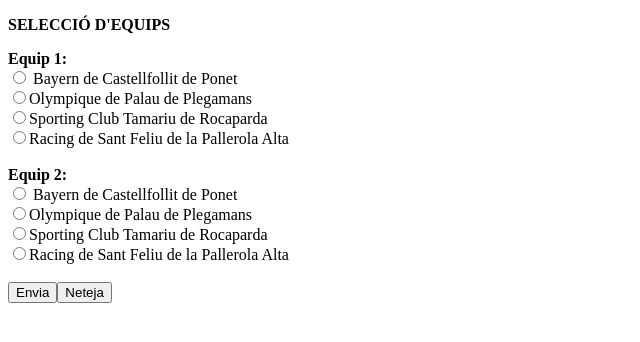
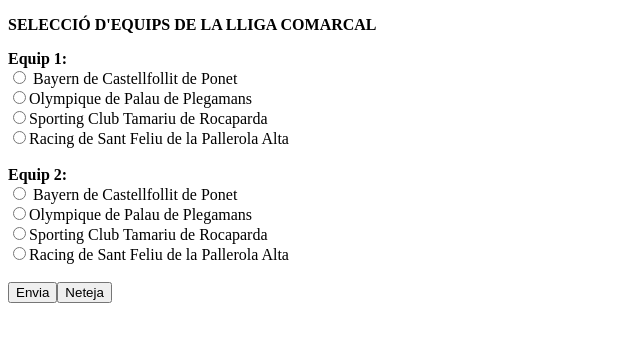
Before and after one commit to dadisa/gp2f4act15, a plain HTML site: page app/index.html in a window 1280 px wide. Shown: the whole page, without its empty margins (0-640 px from the left). Drawn offline with Linux system fonts and the light colour scheme.

Commit message:
Commit 2 gp2f4act15

```diff
--- a/app/index.html
+++ b/app/index.html
@@ -7,7 +7,7 @@
                 </title>
         </head>
         <body>
-                <p><b>SELECCIÓ D'EQUIPS</b></p>
+               <p><b>SELECCIÓ D'EQUIPS DE LA LLIGA COMARCAL</b></p>
                 <form action="calcul.php" method="GET">
                         <b>Equip 1:</b><br>
                         <input type="radio" name="e1" value="a"/> Bayern de Castellfollit de Ponet<br/>
```
